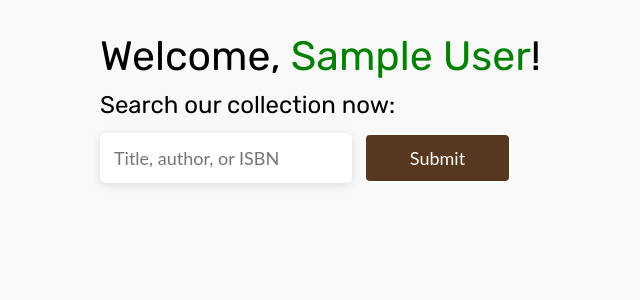
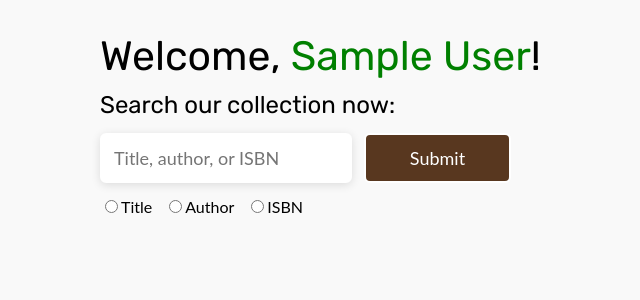
Before and after one commit to Encolpius/flask-book-review, a Flask app: page /home in a window 1280 px wide. Shown: the part 142-442 px from the top of the page, without its empty margins (0-640 px from the left). Run offline with Flask 2, Linux system fonts and the light colour scheme; the visitor is signed in with stand-in values (Sample User, id 1); some libraries are stand-ins or nearby versions.

Commit message:
Fixed username errors, added search radio buttons

```diff
--- a/application.py
+++ b/application.py
@@ -41,11 +41,20 @@ def home():
             return redirect(url_for("login"))
     if request.method == "POST":
         search_request = request.form['userSearchInput']
-        book_info = find_book_info(search_request)
+        searchField = request.form['searchField']
+        if search_request.isspace() or search_request == "":
+            flash('No characters detected.', 'message-error')
+            return redirect(url_for('home'))
+        if searchField == "title":
+            book_info = find_book_title(search_request)
+        elif searchField == "author":
+            book_info = find_book_author(search_request)
+        else:
+            book_info = find_book_isbn(search_request)
         if len(book_info) < 1:
             return render_template('home.html',
                                     message='No results found. Please try again.',
-                                    username=username)
+                                    username=session.get("username"))
         else:
             return render_template('home.html', books=book_info)
     else:
@@ -178,17 +187,24 @@ def get_api(isbn):
 def not_found_error(error):
     return render_template('404.html'), 404
 
-def find_book_info(search_request):
-    results = db.execute('SELECT * FROM books WHERE title LIKE :title OR author LIKE :author OR isbn LIKE :isbn',
-                        {'title': '%' + search_request + '%',
-                         'author': '%' + search_request + "%",
-                         'isbn': '%' + search_request + "%"
-                        }).fetchall()
-    db.commit()
+def find_book_title(search_request):
+    results = db.execute('SELECT * FROM books WHERE LOWER(title) LIKE LOWER(:title)',
+                        {'title': '%' + search_request + '%'}).fetchall()
+    return results
+
+def find_book_author(search_request):
+    results = db.execute('SELECT * FROM books WHERE LOWER(author) LIKE LOWER(:author)',
+                        {'author': '%' + search_request + '%'}).fetchall()
+    return results
+
+def find_book_isbn(search_request):
+    results = db.execute('SELECT * FROM books WHERE isbn like :isbn',
+                        {'isbn': search_request}).fetchall()
     return results
 
 def check_for_review(username, title):
     authors = db.execute("SELECT author FROM reviews WHERE book = :title", {"title": title}).fetchall()
+    db.commit()
     for author in authors:
         if username == author.author:
             return True
--- a/static/css/styles.css
+++ b/static/css/styles.css
@@ -120,6 +120,21 @@ input {
     outline: none;
 }
 
+.clearfix::after {
+    content: "";
+    clear: both;
+    display: table;
+  }
+
+.radio-div {
+    float: left;
+    margin-right: 12px;
+}
+
+.radios {
+    margin: 6px 0;
+    font-family: "Lato", sans-serif;
+}
 
 
 /*
@@ -363,6 +378,11 @@ MESSAGES
     font-family: "Rubik", serif;
 }
 
+.spacing-error {
+    padding: 5px 0;
+    margin: 12px 0;
+}
+
 .signup_container ul {
     list-style-type: none;
 }
--- a/templates/home.html
+++ b/templates/home.html
@@ -2,15 +2,6 @@
 
 {% block content %}
 <nav>
-    {% with messages = get_flashed_messages(with_categories=true) %}
-        {% if messages %}
-            {% for category, message in messages %}
-            <div class="{{ category }}">
-                <p>{{ message }}</p>
-            </div>
-            {% endfor %}
-        {% endif %}
-    {% endwith %}
     <div class="nav_containerContent">
         <ul id="topNav_noLogin">
             <li class="logo">the cs50 digital bookshelf</li>
@@ -32,7 +23,27 @@
                 <div class="submitContainer">
                     <input id="user_search_submit" type="submit">
                 </div>
+                <div class="radios clearfix">
+                    <div class="radio-div">
+                        <input type="radio" id="title" name="searchField" value="title" required>Title</input>
+                    </div>
+                    <div class="radio-div">
+                        <input type="radio" id="author" name="searchField" value="author">Author</input>
+                    </div>
+                    <div class="radio-div">
+                        <input type="radio" id="isbn" name="searchField" value="isbn">ISBN</input>
+                    </div>
+                </div>
             </form>
+            {% with messages = get_flashed_messages(with_categories=true) %}
+            {% if messages %}
+                {% for category, message in messages %}
+                <div class="{{ category }} spacing-error">
+                    <p>{{ message }}</p>
+                </div>
+                {% endfor %}
+            {% endif %}
+        {% endwith %}
         </div>
         <div class="homepage__image">
 
```
Also changed, not shown: 2 other files.
